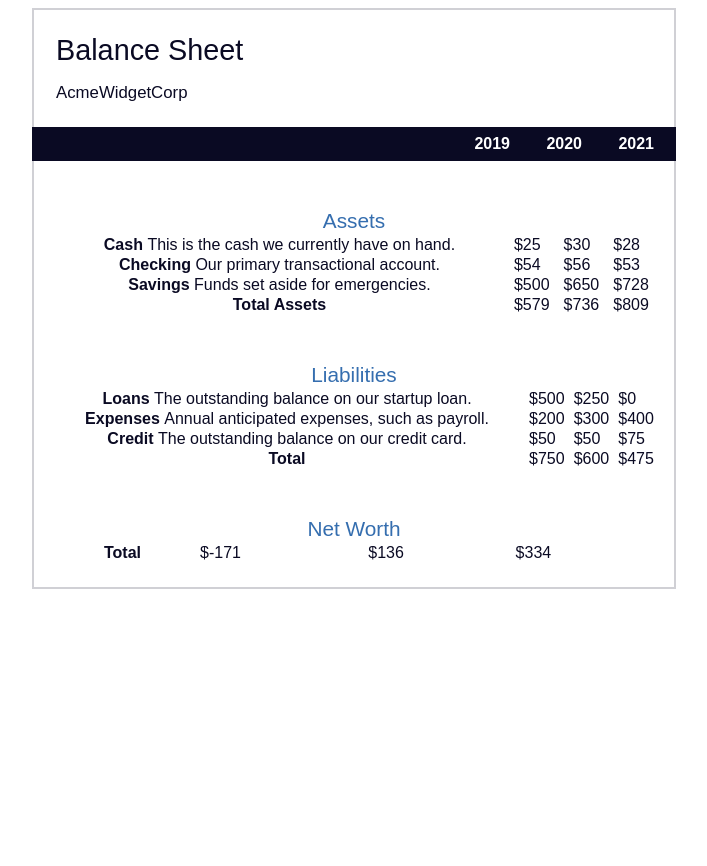
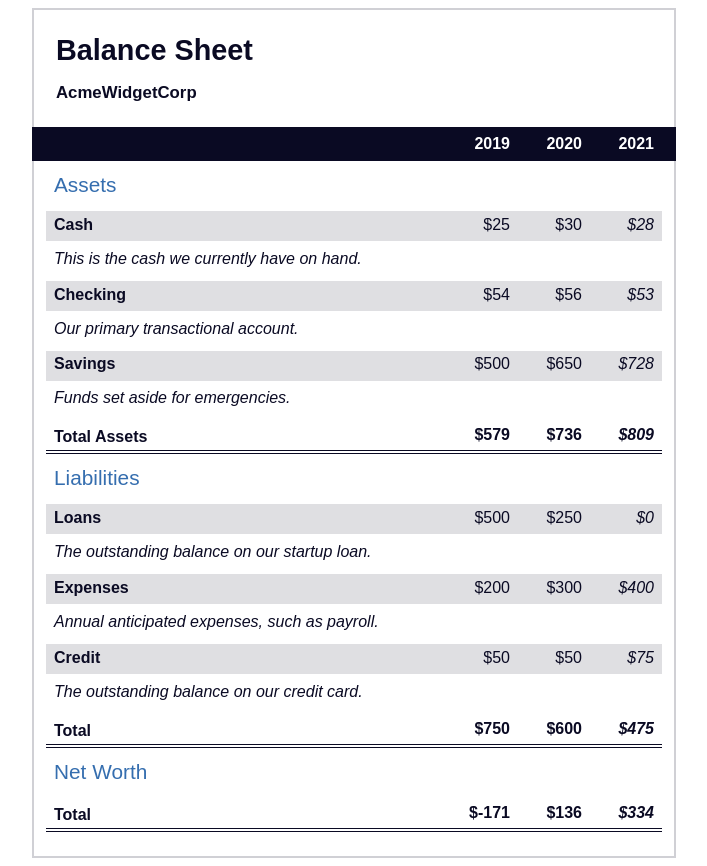
Before and after one commit to martinalegre77/10_pseudoselectores_balance_financiero, a plain HTML site: page index.html in a window 1280 px wide. Shown: the whole page, without its empty margins (286-993 px from the left). Before the commit the page ends 800 px from the top, so only its background shows below. Drawn offline with Linux system fonts and the light colour scheme.

Commit message:
terminado

```diff
--- a/styles.css
+++ b/styles.css
@@ -68,9 +68,9 @@ section{
     padding: 0 0.75rem 1.5rem 0.75rem;
 }
 
-span{
+/* span{
     font-weight: normal;
-}
+} */
 
 table{
     border-collapse: collapse;
@@ -84,4 +84,72 @@ table caption{
     font-weight: normal;
     color: #356eaf;
     font-size: 1.3em;
+    position: absolute;
+    top: -2.25rem;
+    left: 0.5rem;
 }
+
+tbody td{
+    width: 100vw;
+    min-width: 4rem;
+    max-width: 4rem;
+}
+
+tbody th{
+    width: calc(100% - 12rem);
+}
+
+tr[class="total"]{
+    font-weight: bold;
+    border-bottom: 4px double #0a0a23;
+}
+
+tr[class="total"] th{
+    text-align: left;
+    padding: 0.5rem 0 0.25rem 0.5rem;
+}
+
+tr.total td{
+    text-align: right;
+    padding: 0 0.25rem;
+}
+
+tr.total td:nth-of-type(3){
+    padding-right: 0.5rem;
+}
+
+tr.total:hover{
+    background-color: #99c9ff;
+}
+
+td[class="current"]{
+    font-style: italic;
+}
+
+tr[class="data"]{
+    background-image: linear-gradient(to bottom, #dfdfe2 1.845rem, white 1.845rem);
+}
+
+tr.data th{
+    text-align: left;
+    padding-top: 0.3rem;
+    padding-left: 0.5rem;
+}
+
+tr.data th .description{
+    display: block;
+    font-style: italic;
+    padding: 1rem 0 0.75rem;
+    margin-right: -13.5rem;
+    font-weight: normal;
+}
+
+tr.data td{
+    padding: 0.3rem 0.25rem 0;
+    vertical-align: top;
+    text-align: right;
+}
+
+tr.data td:last-of-type{
+    padding-right: 0.5rem;
+}
```
Also changed, not shown: 1 other file.
